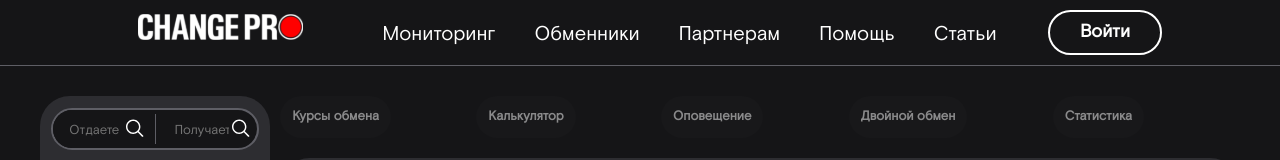
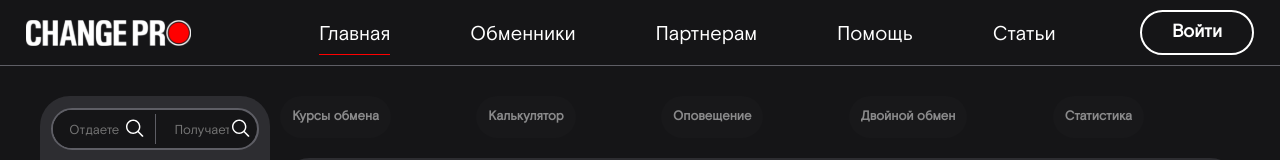
Before and after one commit to yamerun/web, a React (Vite) app: page /changePro in a window 1280 px wide. Shown: the top 160 px of the page. Built offline with nearby package versions, Linux system fonts and the light colour scheme; no server answers.

Commit message:
FIX: Active current page & correct space header

```diff
--- a/src/components/Header/Header.jsx
+++ b/src/components/Header/Header.jsx
@@ -57,7 +57,7 @@ export default function Header() {
 	return (
 		<header className={style.Header}>
 			<div className={style.Header__menu}>
-        <div>
+				<div className={style.Header__menu__logo__wrapper}>
 					{screenSize.dynamicWidth < 900 && (
 						<button onClick={ShowOrHideMenu} className={style.Btn} />
 					)}
--- a/src/components/Header/Header.module.scss
+++ b/src/components/Header/Header.module.scss
@@ -4,14 +4,17 @@
 	justify-content: center;
 	align-items: center;
 	z-index: 999;
-  height:max-content;
-  top:0;
+	height: max-content;
+	top: 0;
 	background-color: #151517;
 	border-bottom: 1px solid #5e5e65;
 	padding: 10px;
+	box-sizing: border-box;
+
 	@media screen and (max-width: 900px) {
 		flex-direction: column;
 	}
+
 	@media screen and (max-width: 900px) {
 		flex-direction: column;
 	}
@@ -25,24 +28,44 @@
 			justify-content: space-between;
 		}
 	}
+
 	&__menu {
 		display: flex;
 		flex-direction: row;
-    width:80%;
+		width: 80%;
 		justify-content: space-between;
+
 		@media screen and (max-width: 900px) {
 			flex-direction: column;
 		}
 
+		@media screen and (min-width: 901px) {
+			width: 100%;
+			padding-left: 16px;
+			padding-right: 16px;
+		}
+
 		&__logo {
+			@media screen and (min-width: 901px) {
+				&__wrapper {
+					display: flex;
+					width: 18%;
+					min-width: 200px;
+					align-items: center;
+				}
+			}
+
 			cursor: pointer;
+
 			@media screen and (max-width: 1479px) {
 				margin-right: 40px;
 			}
+
 			@media screen and (max-width: 1179px) {
 				width: 120px;
 			}
 		}
+
 		&__rightSide {
 			display: flex;
 			flex-direction: row;
@@ -52,10 +75,12 @@
 			@media screen and (max-width: 1479px) {
 				column-gap: 10%;
 			}
+
 			@media screen and (max-width: 1366px) {
 				column-gap: 14%;
 			}
 		}
+
 		&__logInBtn {
 			background-color: #151517;
 			color: #ffffff;
@@ -97,6 +122,7 @@
 				font-size: 14px;
 				height: 35px;
 			}
+
 			@media screen and (max-width: 900px) {
 				font-size: 12px;
 				height: 25px;
@@ -111,6 +137,7 @@
 		&__menu {
 			display: flex;
 			flex-direction: row;
+
 			@media screen and (max-width: 900px) {
 				align-items: center;
 			}
@@ -206,6 +233,7 @@
 	border: 0;
 	outline: 0;
 	background-color: inherit;
+
 	&:hover {
 		cursor: pointer;
 	}
--- a/src/components/Header/HeaderNavigationRoutes/HeaderNavigationRoutes.jsx
+++ b/src/components/Header/HeaderNavigationRoutes/HeaderNavigationRoutes.jsx
@@ -1,4 +1,4 @@
-import { Link } from "react-router-dom";
+import { Link, NavLink } from "react-router-dom";
 import style from "./HeaderRoutes.module.scss";
 export default function HeaderNavigationRoutes() {
 	const setActiveRoute = (e) => {
@@ -10,43 +10,46 @@ export default function HeaderNavigationRoutes() {
 			}
 		}
 	};
+
+	{/* Выбор активного элемента меню */ }
+	const setCurrentMenu = ({ isActive }) => (isActive ? (`${style.Buttons__btn}` + ' ' + `${style.active}`) : `${style.Buttons__btn}`);
 	return (
 		<ul className={style.Buttons}>
-      <Link
-        className={style.Buttons__btn}
+			<NavLink
+				className={setCurrentMenu}
 				to="/changePro"
 				onClick={(e) => setActiveRoute(e)}
 			>
-        Мониторинг
-      </Link>
-      <Link
-        className={style.Buttons__btn}
+				Главная
+			</NavLink>
+			<NavLink
+				className={setCurrentMenu}
 				to="/exchangers"
 				onClick={(e) => setActiveRoute(e)}
 			>
 				Обменники
-      </Link>
-      <Link
-        className={style.Buttons__btn}
+			</NavLink>
+			<NavLink
+				className={setCurrentMenu}
 				to="/partners"
 				onClick={(e) => setActiveRoute(e)}
 			>
 				Партнерам
-      </Link>
-      <Link
-        className={style.Buttons__btn}
+			</NavLink>
+			<NavLink
+				className={setCurrentMenu}
 				to="/help"
 				onClick={(e) => setActiveRoute(e)}
 			>
 				Помощь
-      </Link>
-      <Link
-        className={style.Buttons__btn}
+			</NavLink>
+			<NavLink
+				className={setCurrentMenu}
 				to="/articles"
 				onClick={(e) => setActiveRoute(e)}
 			>
 				Статьи
-      </Link>
+			</NavLink>
 		</ul>
 	);
 }
--- a/src/components/Header/HeaderNavigationRoutes/HeaderRoutes.module.scss
+++ b/src/components/Header/HeaderNavigationRoutes/HeaderRoutes.module.scss
@@ -2,12 +2,13 @@
 	display: flex;
 	flex-direction: row;
 	margin-top: 10px;
-  width:60%;
+	width: 60%;
 	justify-content: space-between;
 
 	&__box {
 		display: flex;
 		justify-content: center;
+
 		@media screen and (max-width: 900px) {
 			display: flex;
 			flex-direction: column;
```
Lines whose indentation alone changed are shown as unchanged.
